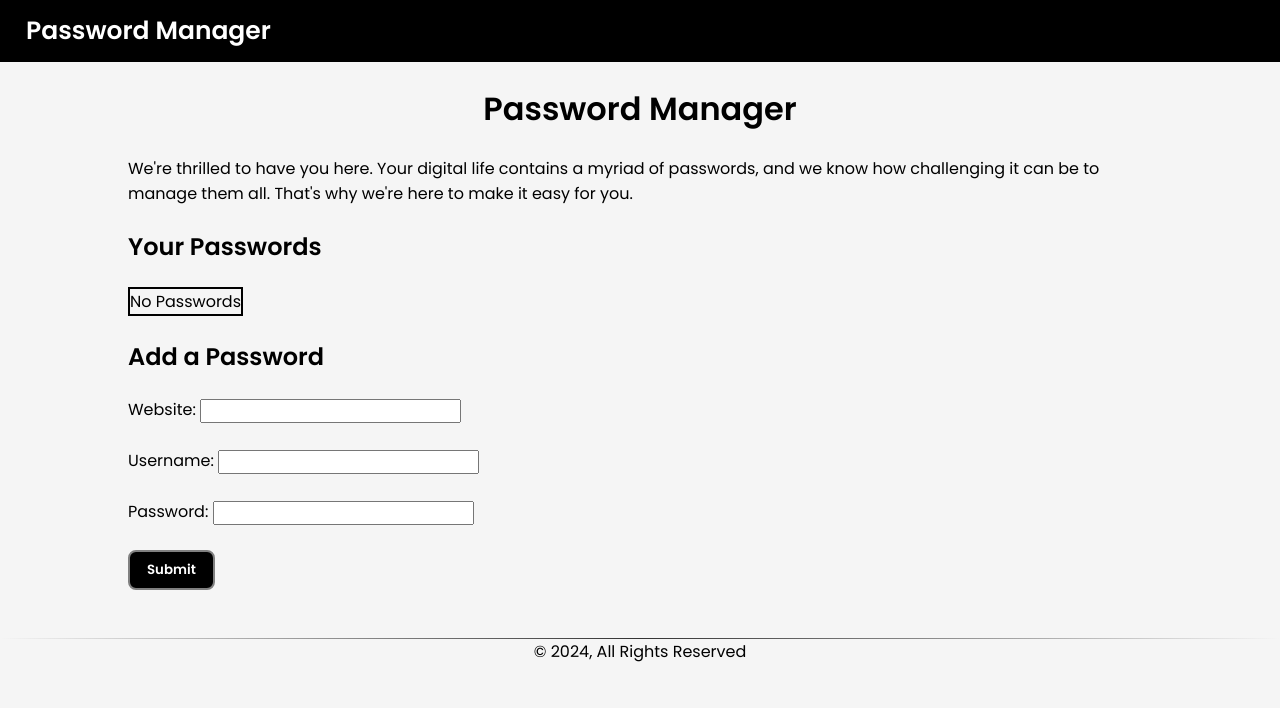
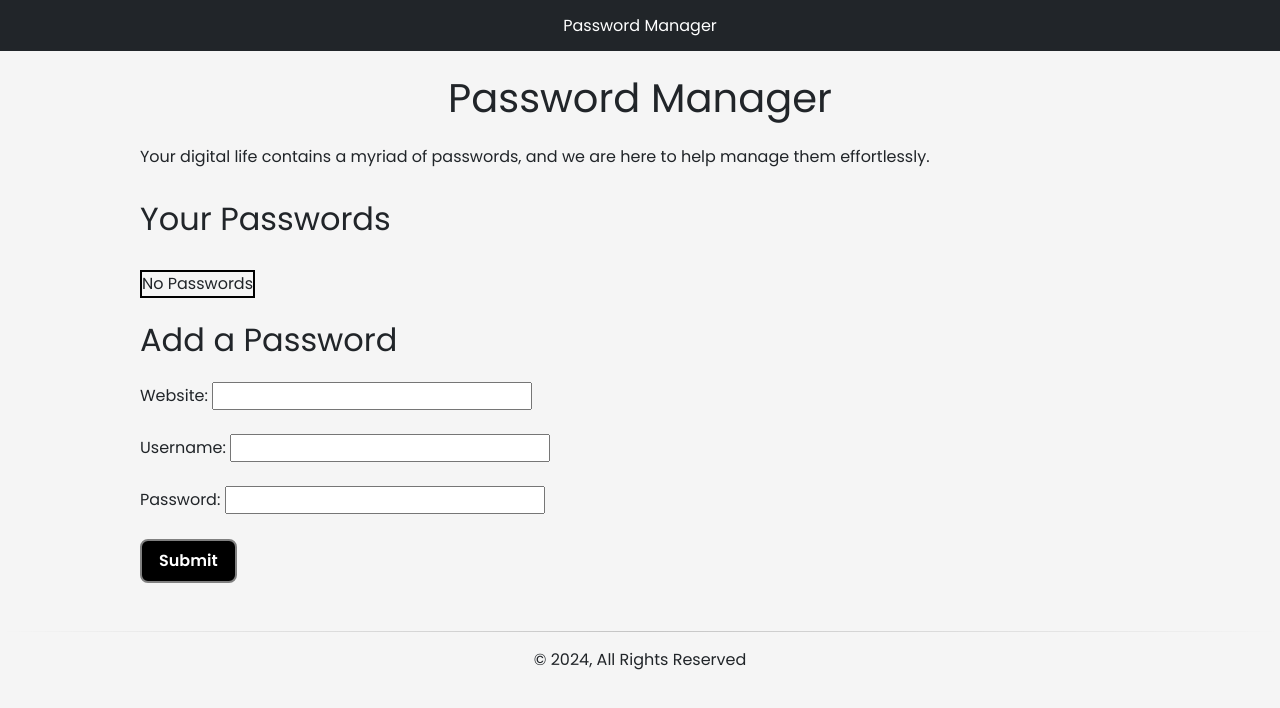
Before and after one commit to hardeep04/PasswordManager, a plain HTML site: page index.html in a window 1280 px wide. Drawn offline with nearby package versions, Linux system fonts and the light colour scheme.

Commit message:
Update index.html

```diff
--- a/index.html
+++ b/index.html
@@ -1,4 +1,3 @@
-
 <!DOCTYPE html>
 <html lang="en">
 
@@ -7,54 +6,65 @@
     <meta name="viewport" content="width=device-width, initial-scale=1.0">
     <title>Password Manager</title>
     <link rel="icon" href="img.png" type="image/png">
+    <link href="https://cdn.jsdelivr.net/npm/bootstrap@5.3.0-alpha3/dist/css/bootstrap.min.css" rel="stylesheet">
     <link rel="stylesheet" href="style.css">
 </head>
 
 <body>
-    <nav>
-        <div class="logo">Password Manager</div>
+    <nav class="navbar-dark bg-dark text-center py-3 mb-0">
+        <span class="navbar-brand mb-0 h1 w-100">Password Manager</span>
+    </nav>
 
-    </nav>
     <div class="container">
-        <center><h1>Password Manager</h1></center>
-        <p>We're thrilled to have you here. Your digital life contains a myriad of passwords, and we know how
-            challenging it can be to manage them all. That's why we're here to make it easy for you.</p>
-        <h2>Your Passwords <span id="alert">(Copied!)</span></h2>
-        <table>
+        <center>
+            <h1>Password Manager</h1>
+        </center>
+        <p>Your digital life contains a myriad of passwords, and we are here to help manage them effortlessly.</p>
+
+        <h2 class="py-2">Your Passwords <span id="alert">(Copied!)</span></h2>
+        <table id="passwordTable">
             <tr>
                 <th>Website</th>
                 <th>Username</th>
                 <th>Password</th>
-                <th>Delete</th>
+                <th>Actions</th>
             </tr>
-
         </table>
 
         <h2>Add a Password</h2>
-
-        <form action="/submit" method="post">
-            <!-- Text input for website -->
+        <form id="passwordForm">
             <label for="website">Website:</label>
             <input type="text" id="website" name="website" required>
             <br><br>
-
-            <!-- Text input for username -->
             <label for="username">Username:</label>
             <input type="text" id="username" name="username" required>
             <br><br>
-
-            <!-- Password input -->
             <label for="password">Password:</label>
             <input type="password" id="password" name="password" required>
             <br>
-            <!-- Submit button -->
             <button class="btn" type="submit">Submit</button>
         </form>
     </div>
-<hr class="styled-line">
 
-<center><p class="text-center text-body-secondary">© 2024, All Rights Reserved</p></center>
+    <hr class="styled-line">
+    <center>
+        <p class="text-center">© 2024, All Rights Reserved</p>
+    </center>
 
-<script src="script.js"></script>
+    <div class="toast-container position-fixed top-0 end-0 p-3">
+        <div id="toast" class="toast" role="alert" aria-live="assertive" aria-atomic="true" data-bs-autohide="true">
+            <div class="toast-header">
+                <strong class="me-auto">Notification</strong>
+                <button type="button" class="btn-close" data-bs-dismiss="toast" aria-label="Close"></button>
+            </div>
+            <div class="toast-body">
+                Message here.
+            </div>
+        </div>
+    </div>
+
+    <script src="script.js"></script>
+    <script src="https://cdn.jsdelivr.net/npm/bootstrap@5.3.0-alpha3/dist/js/bootstrap.bundle.min.js"></script>
 </body>
+
 </html>
```
